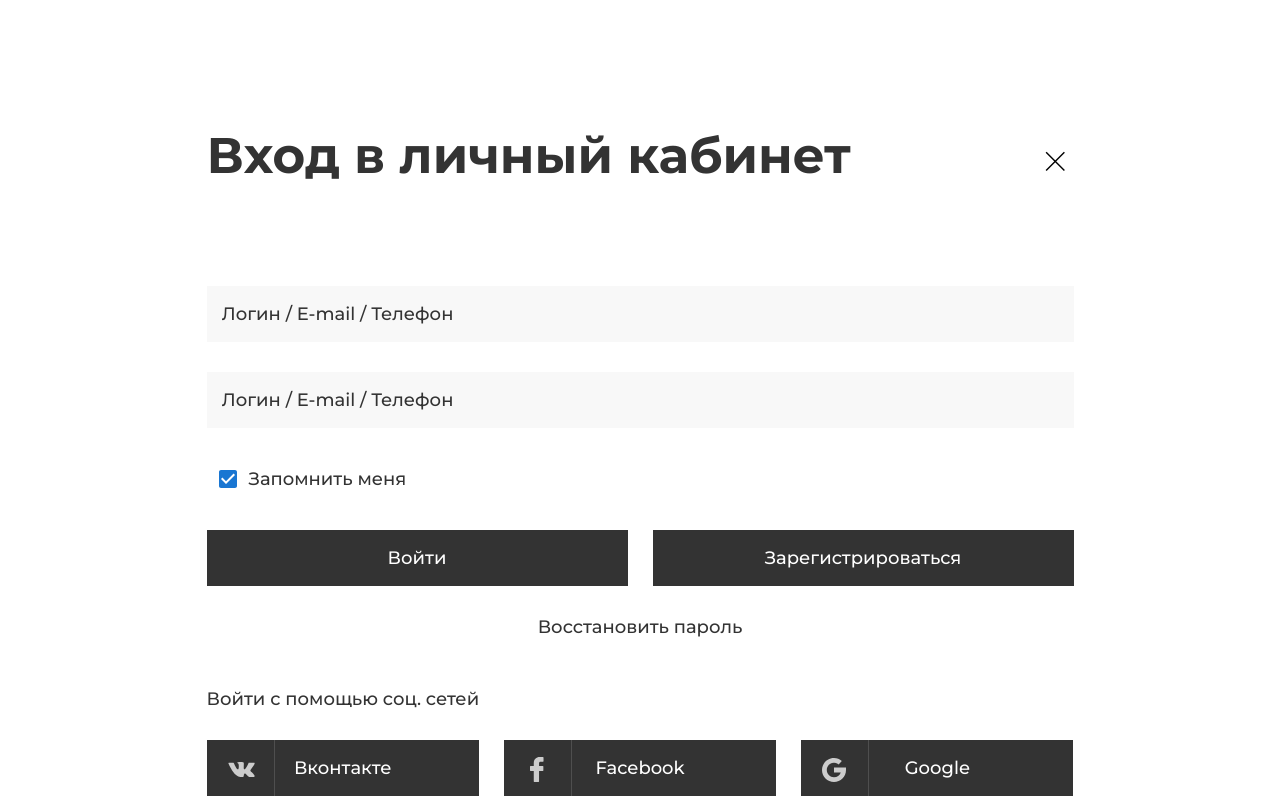
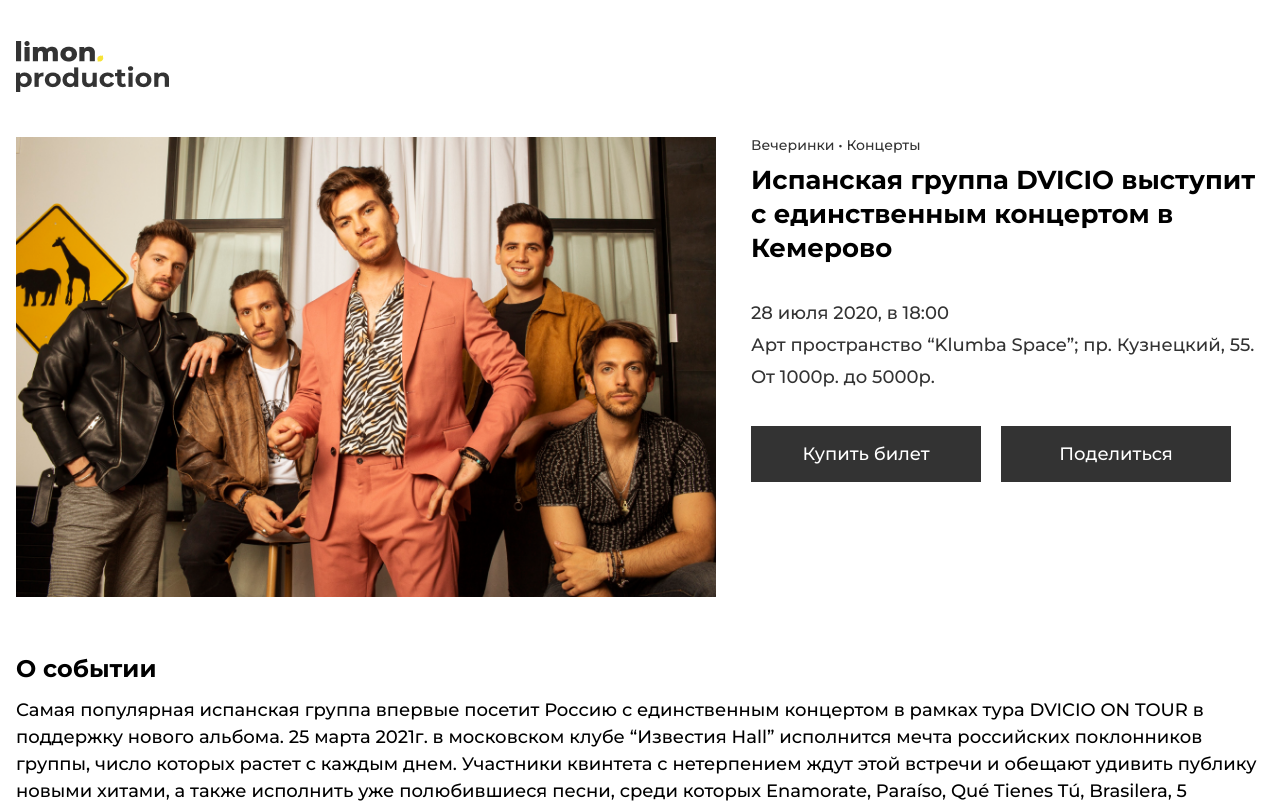
Before and after one commit to yahyo22/fotoreportaje, a React (Create React App) app: page /zavedeniye in a window 1280 px wide. Before the commit this address led to /login. Shown: the top 803 px of the page. Built offline with nearby package versions, Linux system fonts and the light colour scheme.

Commit message:
kalendar tayor

```diff
--- a/package.json
+++ b/package.json
@@ -13,11 +13,13 @@
     "@types/jest": "^27.0.1",
     "@types/node": "^16.7.13",
     "@types/react": "^18.0.0",
+    "@types/react-calendar": "^3.9.0",
     "@types/react-dom": "^18.0.0",
     "@types/styled-components": "^5.1.26",
     "@types/uuid": "^9.0.0",
     "cra-template-typescript": "1.2.0",
     "react": "^18.2.0",
+    "react-calendar": "^4.0.0",
     "react-dom": "^18.2.0",
     "react-router-dom": "^6.4.4",
     "react-scripts": "5.0.1",
--- a/src/assets/style/Globalstyle.tsx
+++ b/src/assets/style/Globalstyle.tsx
@@ -15,7 +15,7 @@
     }
 
     .container {
-        max-width: 1250px;
+        max-width: 1280px;
         padding: 0px 16px;
         margin: 0 auto;
     }
--- a/src/components/head/Header.tsx
+++ b/src/components/head/Header.tsx
@@ -7,7 +7,7 @@
   return (
     <StyledHeader>
       <div className="container">
-        <Navbar />
+        <Navbar props= {true} />
         <main>
           <p>АРТ ПРОСТРАНСТВО KLUMBA SPACE</p>
           <h1>Кавер-бэнд <br /> «В Главных ролях »</h1>
--- /dev/null
+++ b/src/components/kalendar/Kalendar.tsx
@@ -0,0 +1,11 @@
+import React, { useState } from 'react'
+import Calendar from 'react-calendar'
+import 'react-calendar/dist/Calendar.css';
+export default function Kalendar() {
+    const [value, setvelue] = useState(new Date());
+  return (
+    <div>
+<Calendar  onChange={setvelue} value={value}/>
+    </div>
+  )
+}
--- a/src/components/navbar/Navbar.tsx
+++ b/src/components/navbar/Navbar.tsx
@@ -2,8 +2,9 @@
 import { Link, useLocation } from "react-router-dom";
 import styled from "styled-components";
 // logo
-import logo from "../../assets/img/logo2.png";
-export default function () {
+import logo2 from "../../assets/img/logo2.png";
+import logo from "../../assets/img/logo.png";
+export default function ({props}:any) {
   const location = useLocation().pathname;
   console.log(location);
 
@@ -11,15 +12,16 @@
     <StyledNavbar>
       <nav>
         <div>
-          <img src={logo} />
+          {props ?
+          <img src={logo2} /> : <img src={logo} />}
         </div>
         <div>
           <ul className="nav-list">
             <li>
-              <Link to="">Главная</Link>
+              <Link to="/home">Главная</Link>
             </li>
             <li>
-              <Link to="">Заведения</Link>
+              <Link to="/zavedeniye">Заведения</Link>
             </li>
             <li>
               <Link to="">События</Link>
--- a/src/components/select/Select.tsx
+++ b/src/components/select/Select.tsx
@@ -11,15 +11,14 @@
   const [currentValue, setCurrentValue] = useState<String>("Город");
 
   //
-  const list: Array<String> = ["Город", "Улица", "Округ", "Столица"];
+  const list:string[] = ["Город", "Улица", "Округ", "Столица"];
 
   return (
     <StyledSelect>
       <button
-        type="button"
-        className={(isOpen ? "On " : "") + "select"}
-        onClick={() => setIsOpen((p) => !p)}
-      >
+      type="button"
+      className={(isOpen ? "On " : "") + "select"}
+       onClick={() => setIsOpen((p) => !p)}>
         <span>{currentValue}</span>
       </button>
       {isOpen ? (
--- /dev/null
+++ b/src/pages/zavegeniye/Zavedeniye.tsx
@@ -0,0 +1,127 @@
+import React from "react";
+import Navbar from "../../components/navbar/Navbar";
+import styled from "styled-components";
+import Kottabola from "../../assets/img/Kottabola.png";
+import Button from "../../components/button/Button";
+import Footer from "../../components/footer/Footer";
+import Kalendar from "../../components/kalendar/Kalendar";
+export default function Zavedeniye() {
+  return (
+    <StyledZavedeliye>
+      <div className="container">
+        <Navbar props={false} />
+        <main>
+          <div>
+            <img src={Kottabola} alt="" />
+          </div>
+          <div className="right">
+            <p>Вечеринки • Концерты</p>
+            <h1>
+              Испанская группа DVICIO выступит с единственным концертом в
+              Кемерово
+            </h1>
+            <p>28 июля 2020, в 18:00</p>
+            <p>Арт пространство “Klumba Space”; пр. Кузнецкий, 55.</p>
+            <p>От 1000р. до 5000р.</p>
+            <div className="buttons__wrapper">
+              <div className="button__wrapper">
+                <Button type="button">Купить билет</Button>
+              </div>
+              <div className="button__wrapper">
+                <Button type="button">Поделиться</Button>
+              </div>
+            </div>
+          </div>
+        </main>
+        <section>
+          <div className="event">
+            <h1>О событии</h1>
+            <p>Самая популярная испанская группа впервые посетит Россию с единственным концертом в рамках тура DVICIO ON TOUR в поддержку нового альбома. 25 марта 2021г. в московском клубе “Известия Hall” исполнится мечта российских поклонников группы, число которых растет с каждым днем. Участники квинтета с нетерпением ждут этой встречи и обещают удивить публику новыми хитами, а также исполнить уже полюбившиеся песни, среди которых Enamorate, Paraíso, Qué Tienes Tú, Brasilera, 5 Sentidos, Dosis</p>
+          </div>
+          <div className="map">
+            <h1>Контакты</h1>
+          </div>
+        </section>
+        <Footer/>
+      </div>
+    </StyledZavedeliye>
+  );
+}
+const StyledZavedeliye = styled.div`
+  main {
+    display: flex;
+    align-items: flex-start;
+    gap: 35px;
+
+    img {
+    width: 700px;
+    height: 460px;
+    }
+    .right {
+      p {
+        font-style: normal;
+        font-weight: 500;
+        font-size: 18px;
+        line-height: 17px;
+        margin-bottom: 15px;
+        color: #333333;
+        &:first-of-type {
+          font-size: 14px;
+          margin-bottom: 10px;
+        }
+      }
+      h1 {
+        font-style: normal;
+        font-weight: 700;
+        font-size: 26px;
+        line-height: 130%;
+        color: #000000;
+        margin-bottom: 40px;
+      }
+
+      .buttons__wrapper {
+        margin-top: 40px;
+        display: flex;
+        align-items: center;
+        gap: 20px;
+
+        .button__wrapper {
+          width: 230px;
+        }
+      }
+    }
+  }
+  section{
+    .event{
+      h1{
+        margin-top: 50px;
+        margin-bottom: 10px;
+font-size: 24px;
+font-weight: 700;
+line-height: 36px;
+letter-spacing: 0em;
+text-align: left;
+      }
+      p{
+font-size: 18px;
+font-weight: 500;
+line-height: 27px;
+letter-spacing: 0em;
+text-align: left;
+margin-bottom: 50px;
+      }
+    }
+    .map{
+      h1{
+        margin-bottom: 20px;
+font-size: 24px;
+font-weight: 700;
+line-height: 36px;
+letter-spacing: 0em;
+text-align: left;
+color: #000000;
+
+      }
+    }
+  }
+`;
--- a/src/router/Router.tsx
+++ b/src/router/Router.tsx
@@ -7,6 +7,7 @@
 import Home from "../pages/home/Home";
 import Navbar from "../components/navbar/Navbar";
 import Header from "../components/head/Header";
+import Zavedeniye from "../pages/zavegeniye/Zavedeniye";
 
 export default function Router() {
   return (
@@ -14,6 +15,7 @@
       <Route path="/home" element={<Home />} />
       <Route path="/login" element={<Login />} />
       <Route path="/register" element={<Register />} />
+      <Route path="/zavedeniye" element={<Zavedeniye/>} />
       <Route path="/orderPhotographer" element={<OrderPhotographer />} />
       <Route path="*" element={<Navigate to="/login" />} />
     </Routes>
```
Also changed, not shown: src/assets/img/Kottabola.png (added), 1 other file (tests, documents, lock files or other folders).
